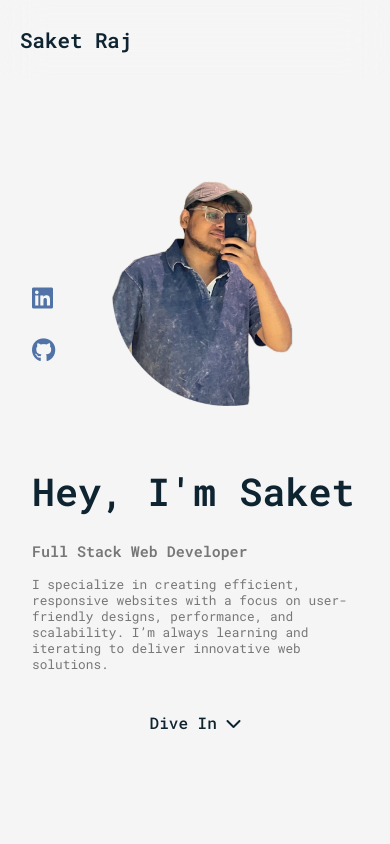
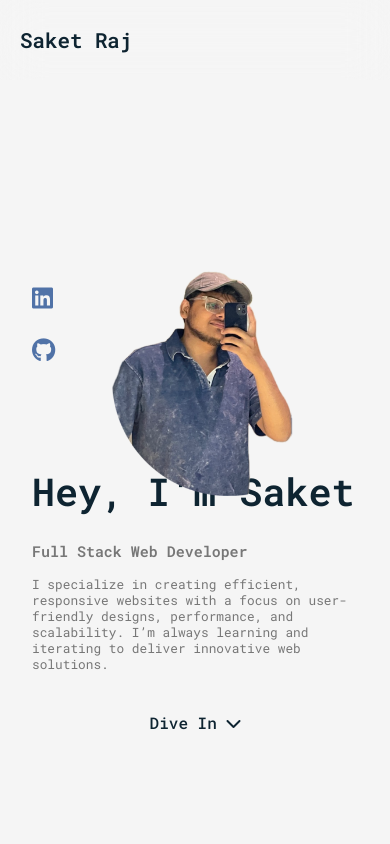
Before and after one commit to saketsraj/Personal_Portfolio, a plain HTML site: page index.html in a window 390 px wide. Shown: the top 844 px of the page. Drawn offline with Linux system fonts and the light colour scheme.

Commit message:
home-img fixed

```diff
--- a/styles.css
+++ b/styles.css
@@ -663,7 +663,7 @@ footer {
     }
     .home-container .home-img img{
         width: 65%;
-        transform: translate(80px,-180px);
+        transform: translate(80px, -90px);
     }
     .home .home-container .info{
         font-size: 0.8rem;
```
